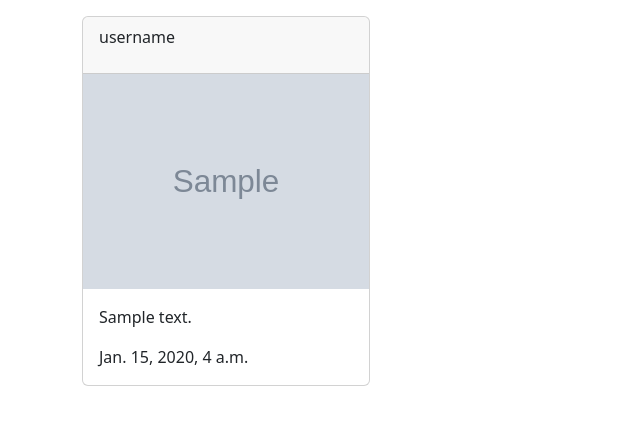
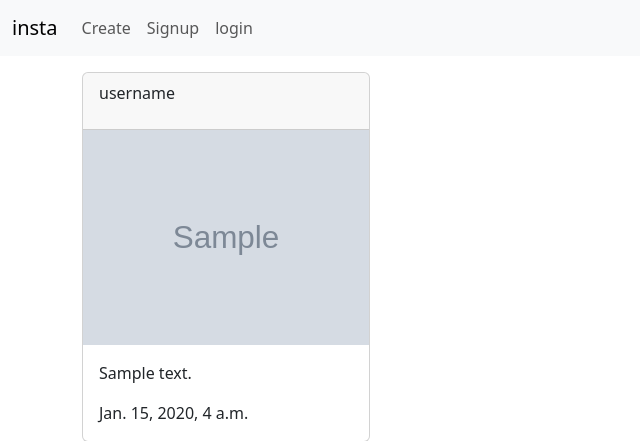
Before and after one commit to Yerineeeee98/insta, a Django app: page /posts/ in a window 1280 px wide. Shown: the top 441 px of the page, without its empty margins (0-640 px from the left). Run offline with Django 5.2, Linux system fonts and the light colour scheme; tables that the repository leaves empty hold one stand-in row (values such as "Sample post"); grey boxes marked "Sample" are stand-in pictures.

Commit message:
navbar 추가

```diff
--- /dev/null
+++ b/templates/_nav.html
@@ -0,0 +1,15 @@
+<nav class="navbar navbar-expand-lg bg-body-tertiary">
+    <div class="container-fluid">
+      <a class="navbar-brand" href="{% url 'posts:index' %}">insta</a>
+      <button class="navbar-toggler" type="button" data-bs-toggle="collapse" data-bs-target="#navbarNavAltMarkup" aria-controls="navbarNavAltMarkup" aria-expanded="false" aria-label="Toggle navigation">
+        <span class="navbar-toggler-icon"></span>
+      </button>
+      <div class="collapse navbar-collapse" id="navbarNavAltMarkup">
+        <div class="navbar-nav">
+          <a class="nav-link" href="#">Create</a>
+          <a class="nav-link" href="#">Signup</a>
+          <a class="nav-link" href="#">login</a>
+        </div>
+      </div>
+    </div>
+</nav>
--- a/templates/base.html
+++ b/templates/base.html
@@ -7,6 +7,7 @@
     <link href="https://cdn.jsdelivr.net/npm/bootstrap@5.3.3/dist/css/bootstrap.min.css" rel="stylesheet" integrity="sha384-QWTKZyjpPEjISv5WaRU9OFeRpok6YctnYmDr5pNlyT2bRjXh0JMhjY6hW+ALEwIH" crossorigin="anonymous">
 </head>
 <body>
+    {% include '_nav.html' %}
     <div class="container">
         {% block body %}
         {% endblock %}
```
